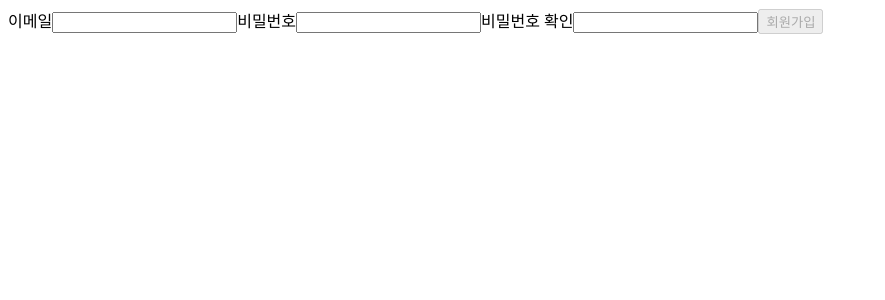
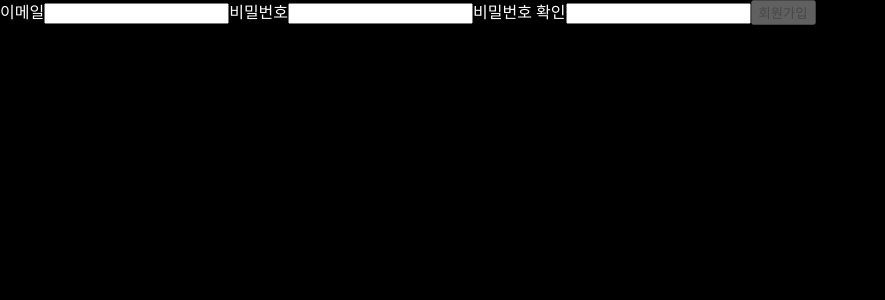
Before and after one commit to Sleepingoff/tdd, a React (Vite) app: page /signup in a window 1280 px wide. Shown: the top 300 px of the page, without its empty margins (0-885 px from the left). Built offline with nearby package versions, Linux system fonts and the light colour scheme.

Commit message:
styles add global

```diff
--- a/package.json
+++ b/package.json
@@ -14,7 +14,8 @@
     "react": "^18.2.0",
     "react-dom": "^18.2.0",
     "react-router-dom": "^6.21.3",
-    "styled-components": "^6.1.8"
+    "styled-components": "^6.1.8",
+    "styled-reset": "^4.5.2"
   },
   "devDependencies": {
     "@testing-library/dom": "^9.3.4",
--- a/src/App.tsx
+++ b/src/App.tsx
@@ -1,9 +1,10 @@
 import { RouterProvider, createBrowserRouter } from "react-router-dom";
 import Layout from "./components/layout.tsx";
-import SignUpPage from "./page/Signup.tsx";
-import HomePage from "./page/home.tsx";
-import ProfilePage from "./page/profile.tsx";
+import SignUpPage from "./page/SignUp.tsx";
+import HomePage from "./page/Home.tsx";
+import ProfilePage from "./page/Profile.tsx";
 import SignInPage from "./page/SignIn.tsx";
+import GlobalStyles from "./styles/global.tsx";
 
 const router = createBrowserRouter([
   {
@@ -33,6 +34,7 @@ const router = createBrowserRouter([
 function App() {
   return (
     <>
+      <GlobalStyles />
       <RouterProvider router={router} />
     </>
   );
--- /dev/null
+++ b/src/styles/global.tsx
@@ -0,0 +1,16 @@
+import { createGlobalStyle } from "styled-components";
+import reset from "styled-reset";
+
+const GlobalStyles = createGlobalStyle`
+  ${reset};
+  * {
+    box-sizing: border-box;
+  }
+  body {
+    background-color: black;
+    color: white;
+    font-family: 'system-ui', -apple-system, BlinkMacSystemFont, 'Segoe UI', Roboto, Oxygen, Ubuntu, Cantarell, 'Open Sans', 'Helvetica Neue', sans-serif;
+  }
+`;
+
+export default GlobalStyles;
```
Also changed, not shown: 1 other file (tests, documents, lock files or other folders).
